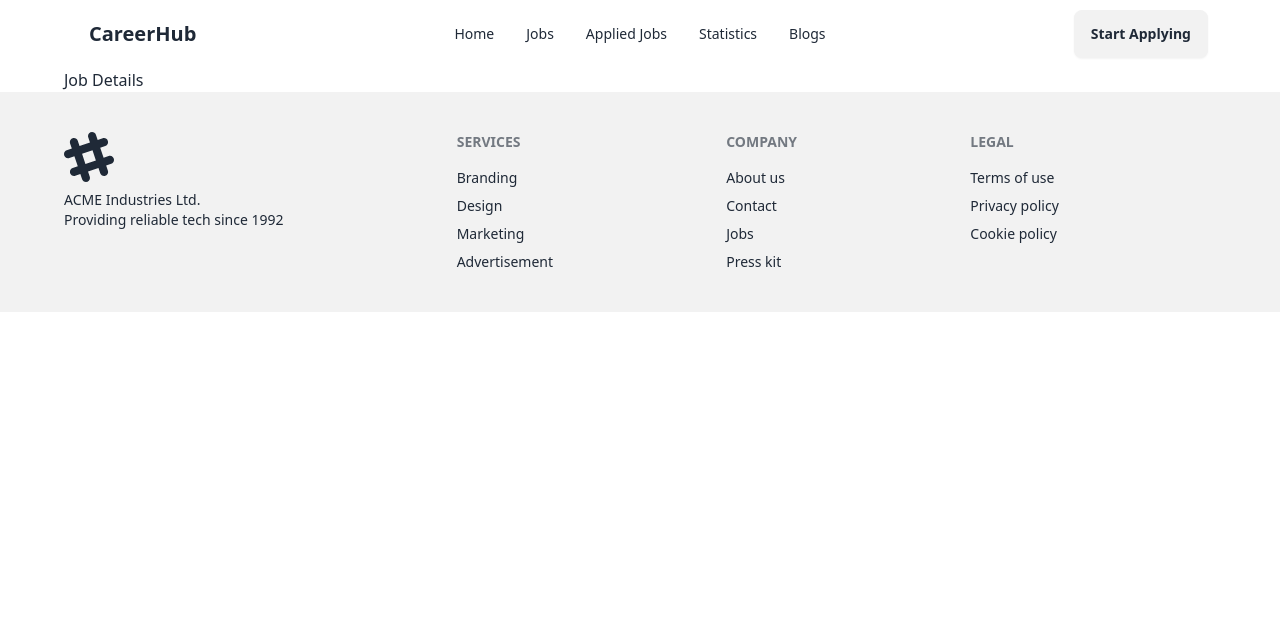
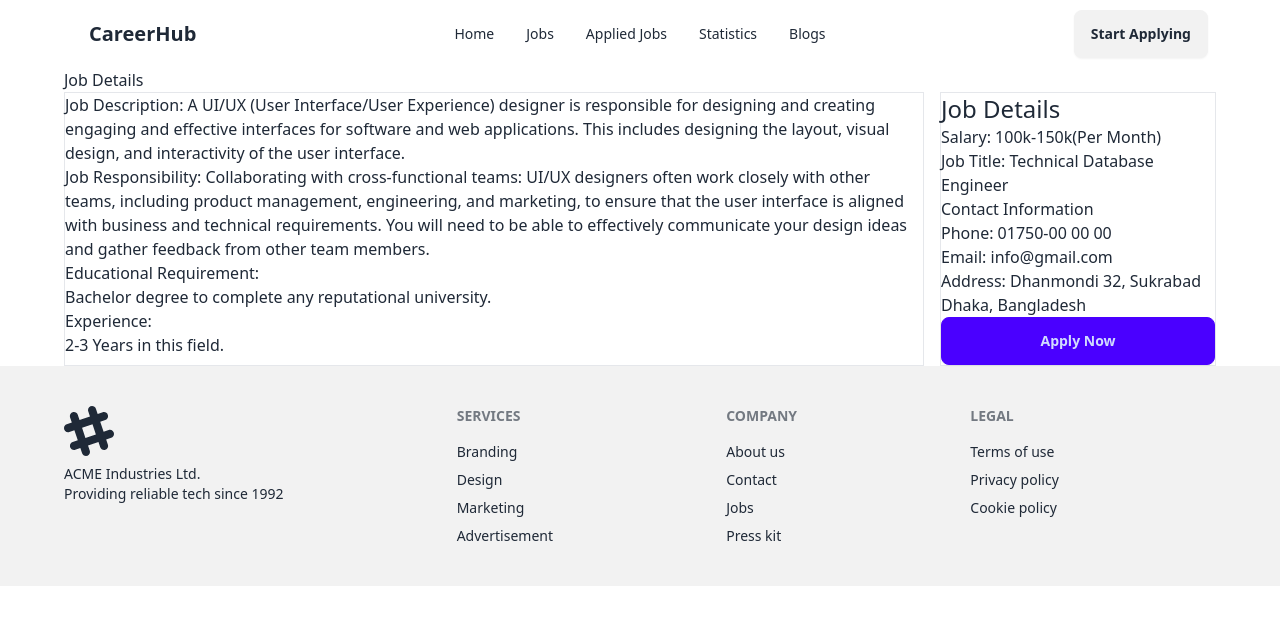
Before and after one commit to joysaha023/react-job-portal, a React (Vite) app: page /job/1 in a window 1280 px wide. Shown: the top 624 px of the page. Built offline with nearby package versions, Linux system fonts and the light colour scheme.

Commit message:
localstorage added

```diff
--- a/package.json
+++ b/package.json
@@ -16,6 +16,7 @@
     "react-dom": "^18.2.0",
     "react-icons": "^5.0.1",
     "react-router-dom": "^6.22.3",
+    "react-toastify": "^10.0.5",
     "sort-by": "^1.2.0"
   },
   "devDependencies": {
--- a/src/components/JobDetails/JobDetails.jsx
+++ b/src/components/JobDetails/JobDetails.jsx
@@ -1,5 +1,8 @@
 import React from 'react';
 import { useLoaderData, useParams } from 'react-router-dom';
+import { ToastContainer, toast } from 'react-toastify';
+import 'react-toastify/dist/ReactToastify.css';
+import { saveJobApplication } from '../../utility/localStorage';
 
 const JobDetails = () => {
     const jobs = useLoaderData();
@@ -8,9 +11,36 @@ const JobDetails = () => {
     const job = jobs.find(job => job.id === idInt)
     console.log(job);
 
+    const handleApplyJob = () => {
+        saveJobApplication(id);
+        toast('Applied Successfully')
+    }
+
     return (
         <div>
-            <h2>Job Details </h2>
+            <h2>Job Details</h2>
+            <div className='grid gap-4 md:grid-cols-4'>
+                <div className='border md:col-span-3'>
+                    <h2 className=''>Job Description: {job.job_description}</h2>
+                    <h3>Job Responsibility: {job.job_responsibility}</h3>
+                    <p>Educational Requirement:</p>
+                    <p>{job.educational_requirements}</p>
+                    <p>Experience:</p>
+                    <p>{job.experiences}</p>
+                </div>
+                <div className='border'>
+                    <h2 className='text-2xl'>Job Details</h2>
+                    <p>Salary: {job.salary}(Per Month)</p>
+                    <p>Job Title: {job.job_title}</p>
+
+                    <h2>Contact Information</h2>
+                    <p>Phone: {job.contact_information.phone}</p>
+                    <p>Email: {job.contact_information.email}</p>
+                    <p>Address: {job.contact_information.address}</p>
+                    <button onClick={handleApplyJob} className='btn btn-primary w-full'>Apply Now</button>
+                </div>
+            </div>
+            <ToastContainer />
         </div>
     );
 };
--- /dev/null
+++ b/src/utility/localStorage.js
@@ -0,0 +1,21 @@
+import { json } from "react-router-dom";
+
+const getStoredJobApplication = () => {
+    const storedJobApplication = localStorage.getItem('job-applications');
+    if(storedJobApplication){
+        return JSON.parse(storedJobApplication)
+    }
+    return[];
+}
+
+
+const saveJobApplication = id => {
+    const storedJobApplication = getStoredJobApplication();
+    const exists = storedJobApplication.find(jobId => jobId === id);
+    if(!exists){
+        storedJobApplication.push(id);
+        localStorage.setItem('job-applications', JSON.stringify(storedJobApplication))
+    }
+}
+
+export {getStoredJobApplication, saveJobApplication}
```
Also changed, not shown: 1 other file (tests, documents, lock files or other folders).
